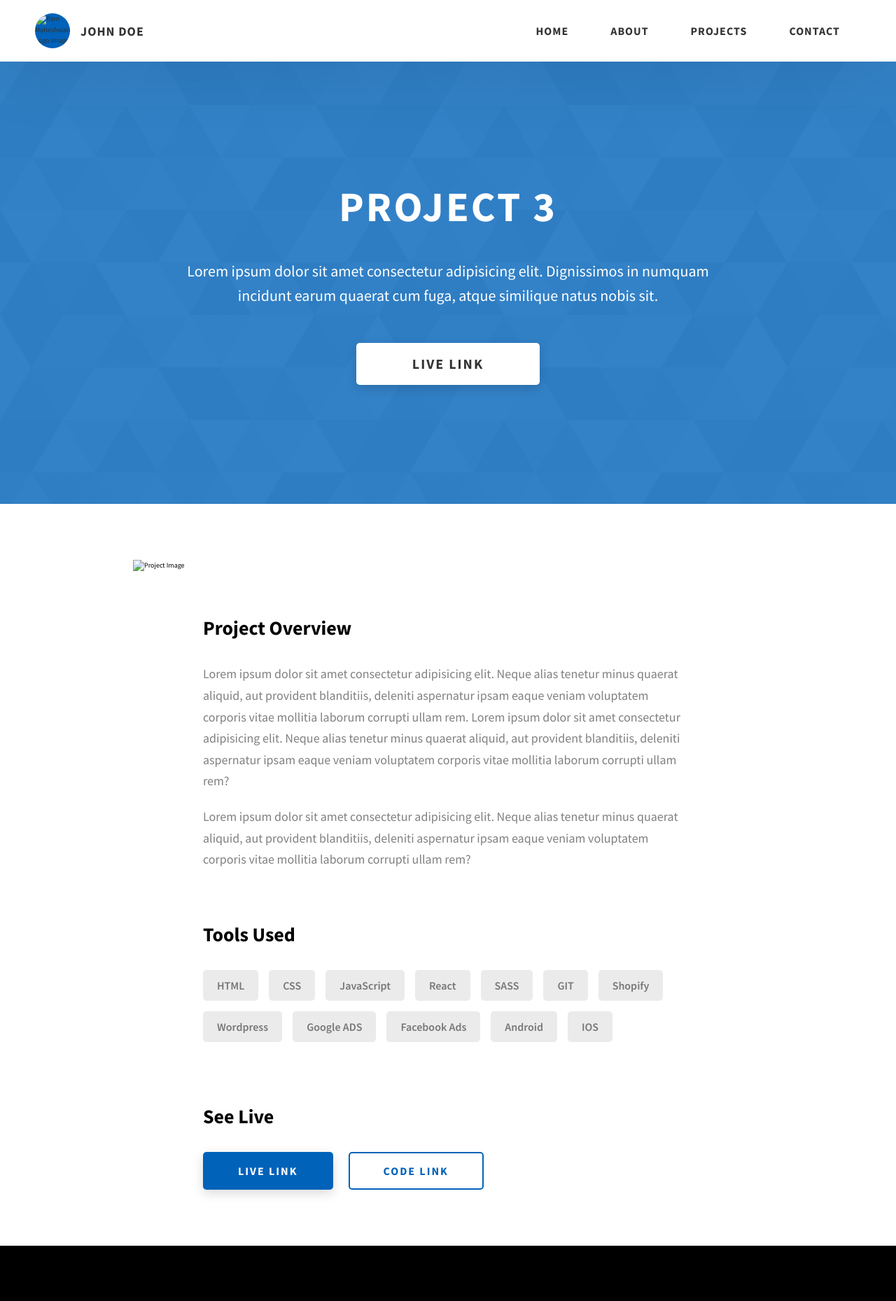
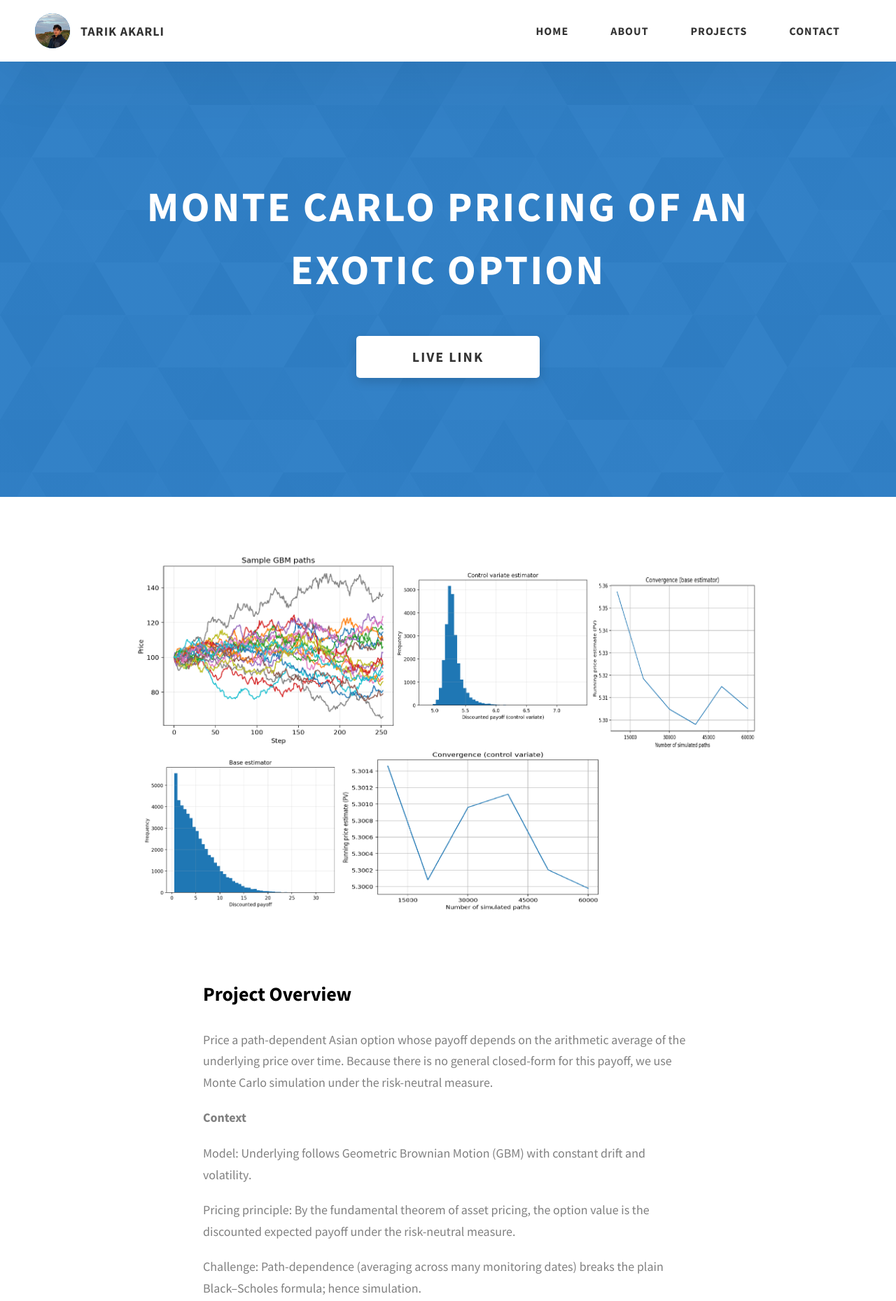
Before and after one commit to enhayi/portfolio, a website: page project-3.html in a window 1280 px wide. Shown: the top 1859 px of the page at 70% size. Drawn offline with Linux system fonts and the light colour scheme.

Commit message:
added new project and updated cv

```diff
--- a/project-3.html
+++ b/project-3.html
@@ -4,7 +4,7 @@
     <meta charset="UTF-8" />
     <meta name="viewport" content="width=device-width, initial-scale=1.0" />
     <meta http-equiv="X-UA-Compatible" content="ie=edge" />
-    <title>Case Study of Project 3</title>
+    <title>HFT Sim</title>
     <meta name="description" content="Case study page of Project" />
 
     <link rel="stylesheet" href="css/style.css" />
@@ -22,12 +22,12 @@
         <div class="header__logo-container">
           <div class="header__logo-img-cont">
             <img
-              src="./assets/png/john-doe.png"
-              alt="Ram Maheshwari Logo Image"
+              src="./assets/png/pfp.png"
+              alt="Logo Image"
               class="header__logo-img"
             />
           </div>
-          <span class="header__logo-sub">John Doe</span>
+          <span class="header__logo-sub">Tarik Akarli</span>
         </div>
         <div class="header__main">
           <ul class="header__links">
@@ -84,16 +84,14 @@
     </header>
     <section class="project-cs-hero">
       <div class="project-cs-hero__content">
-        <h1 class="heading-primary">Project 3</h1>
+        <h1 class="heading-primary">Monte Carlo Pricing of an Exotic Option</h1>
         <div class="project-cs-hero__info">
           <p class="text-primary">
-            Lorem ipsum dolor sit amet consectetur adipisicing elit. Dignissimos
-            in numquam incidunt earum quaerat cum fuga, atque similique natus
-            nobis sit.
+
           </p>
         </div>
         <div class="project-cs-hero__cta">
-          <a href="#" class="btn btn--bg" target="_blank">Live Link</a>
+          <a href="https://montecarlo-optionpricing-i6w29bdadjxkffb5mzrkke.streamlit.app/" target="_blank" class="btn btn--bg" target="_blank">Live Link</a>
         </div>
       </div>
     </section>
@@ -102,7 +100,7 @@
         <div class="project-details__content">
           <div class="project-details__showcase-img-cont">
             <img
-              src="./assets/jpeg/project-mockup-example.jpeg"
+              src="./assets/png/MCOP_picture.png"
               alt="Project Image"
               class="project-details__showcase-img"
             />
@@ -111,49 +109,47 @@
             <div class="project-details__desc">
               <h3 class="project-details__content-title">Project Overview</h3>
               <p class="project-details__desc-para">
-                Lorem ipsum dolor sit amet consectetur adipisicing elit. Neque
-                alias tenetur minus quaerat aliquid, aut provident blanditiis,
-                deleniti aspernatur ipsam eaque veniam voluptatem corporis vitae
-                mollitia laborum corrupti ullam rem. Lorem ipsum dolor sit amet
-                consectetur adipisicing elit. Neque alias tenetur minus quaerat
-                aliquid, aut provident blanditiis, deleniti aspernatur ipsam
-                eaque veniam voluptatem corporis vitae mollitia laborum corrupti
-                ullam rem?
+                Price a path-dependent Asian option whose payoff depends on the arithmetic average of the underlying price over time. Because there is no general closed-form for this payoff, we use Monte Carlo simulation under the risk-neutral measure.
               </p>
               <p class="project-details__desc-para">
-                Lorem ipsum dolor sit amet consectetur adipisicing elit. Neque
-                alias tenetur minus quaerat aliquid, aut provident blanditiis,
-                deleniti aspernatur ipsam eaque veniam voluptatem corporis vitae
-                mollitia laborum corrupti ullam rem?
+                <h2 class="project-details__desc-para">Context</h2>
+                <p class="project-details__desc-para">Model: Underlying follows Geometric Brownian Motion (GBM) with constant drift and volatility.</p>
+                <p class="project-details__desc-para" >Pricing principle: By the fundamental theorem of asset pricing, the option value is the discounted expected payoff under the risk-neutral measure.</p>
+                <p class="project-details__desc-para" >Challenge: Path-dependence (averaging across many monitoring dates) breaks the plain Black–Scholes formula; hence simulation.</p>
+                <h2 class="project-details__desc-para">What the app does</h2>
+                <p class="project-details__desc-para">Simulates many GBM price paths with exact lognormal discretisation (not Euler).</p>
+                <p class="project-details__desc-para">Computes the arithmetic average along each path, forms the payoff (call or put), and discounts it.</p>
+                <p class="project-details__desc-para">Uses variance reduction to reach tight confidence intervals quickly. Supports dividend yield, optional inclusion of S₀ in the average, seed control for reproducibility, and streaming batches for memory efficiency.
+
+Produces 95% confidence intervals, convergence plots (base and control-variate estimators), histograms of discounted payoffs, and sample GBM paths for intuition.
+
+Exposes a CSV download of the convergence trace and echoes all run parameters for auditability.</p>
               </p>
             </div>
             <div class="project-details__tools-used">
               <h3 class="project-details__content-title">Tools Used</h3>
               <div class="skills">
-                <div class="skills__skill">HTML</div>
-                <div class="skills__skill">CSS</div>
-                <div class="skills__skill">JavaScript</div>
-                <div class="skills__skill">React</div>
-                <div class="skills__skill">SASS</div>
-                <div class="skills__skill">GIT</div>
-                <div class="skills__skill">Shopify</div>
-                <div class="skills__skill">Wordpress</div>
-                <div class="skills__skill">Google ADS</div>
-                <div class="skills__skill">Facebook Ads</div>
-                <div class="skills__skill">Android</div>
-                <div class="skills__skill">IOS</div>
+                <div class="skills__skill">Python</div>
+                <div class="skills__skill">Streamlit</div>
+                <div class="skills__skill">pandas</div>
+                <div class="skills__skill">NumPy</div>
+                <div class="skills__skill">Matplotlib</div>
+                <div class="skills__skill">Monte Carlo path simulation</div>
+                <div class="skills__skill">Risk neutral GBM</div>
+                <div class="skills__skill">Git & GitHub</div>
+                <div class="skills__skill">Real-Time Visualisation</div>
               </div>
             </div>
             <div class="project-details__links">
               <h3 class="project-details__content-title">See Live</h3>
               <a
-                href="#"
+                href="https://montecarlo-optionpricing-i6w29bdadjxkffb5mzrkke.streamlit.app/"
                 class="btn btn--med btn--theme project-details__links-btn"
                 target="_blank"
                 >Live Link</a
               >
               <a
-                href="#"
+                href="https://github.com/enhayi/MonteCarlo-optionPricing"
                 class="btn btn--med btn--theme-inv project-details__links-btn"
                 target="_blank"
                 >Code Link</a
@@ -163,7 +159,7 @@
         </div>
       </div>
     </section>
-    <footer class="main-footer">
+     <footer class="main-footer">
       <div class="main-container">
         <div class="main-footer__upper">
           <div class="main-footer__row main-footer__row-1">
```
Also changed, not shown: index.html (+22 -0 lines), assets/png/MCOP_picture.png (added), 1 other file.
